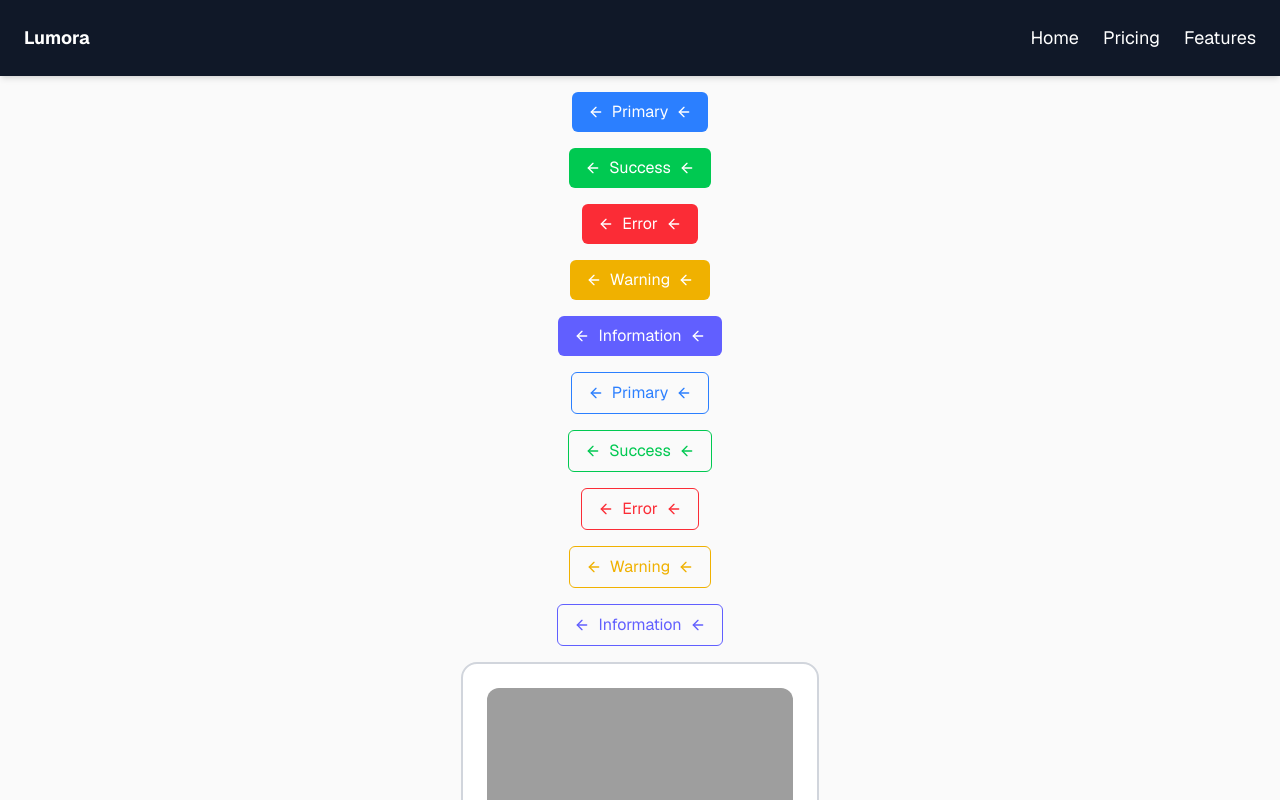
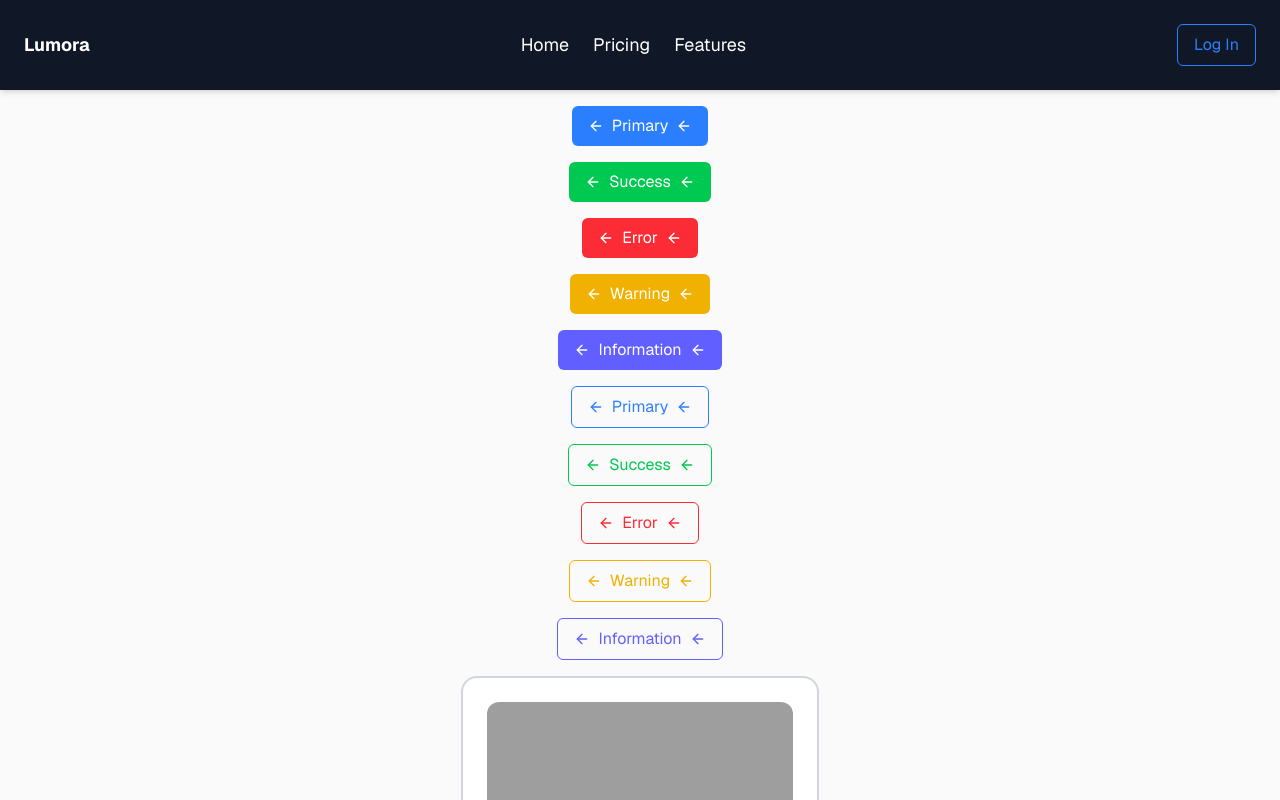
Before and after one commit to johncarlolipa/UI-ENGINEER-BOOTCAMP, a Next.js app in the folder ui-engineer-lessons/: page / in a window 1280 px wide. Shown: the top 800 px of the page. Built offline with nearby package versions, Linux system fonts and the light colour scheme; grey boxes are pictures that could not be loaded.

Commit message:
add login button

```diff
--- a/ui-engineer-lessons/app/lesson-one/Button.tsx
+++ b/ui-engineer-lessons/app/lesson-one/Button.tsx
@@ -13,12 +13,14 @@ type ButtonProps = {
   arrowRight?: ReactNode;
   size?: ButtonSize;
   variant?: ButtonVariants;
-  type?: ButtonType
+  type?: ButtonType;
+  onClick?: () => void;
+  className?: string;
 }
 
 
 export function Button({
-  text, size = 'medium', variant = "filled", type = "primary", arrowLeft, arrowRight
+  text, size = 'medium', variant = "filled", type = "primary", arrowLeft, arrowRight, onClick, className
 }: ButtonProps) {
   const baseClasses = 'rounded-md flex items-center gap-2 transition-colors duration-300';
 
@@ -49,7 +51,7 @@ export function Button({
 
 
   return (
-    <button className={clsx(baseClasses, sizeClasses[size], variantClasses[variant][type])} disabled = {type === 'disabled'}>
+    <button onClick={onClick} className={clsx(baseClasses, sizeClasses[size], variantClasses[variant][type], className)} disabled = {type === 'disabled'}>
       {arrowLeft && <span>{arrowLeft}</span>}
       <span>{text}</span>
       {arrowRight && <span>{arrowLeft}</span>}
--- a/ui-engineer-lessons/app/lesson-one/Navbar.tsx
+++ b/ui-engineer-lessons/app/lesson-one/Navbar.tsx
@@ -3,6 +3,8 @@
 import { Menu, X } from "lucide-react";
 import { useState } from "react";
 import clsx from "clsx";
+import { Button } from "./Button";
+import { useRouter } from "next/navigation";
 
 // define the variants
 type variantClasses = "dark" | "light";
@@ -16,15 +18,17 @@ type NavbarProps = {
     size?: sizeClasses;
     variant?: variantClasses;
     className?: string;
+    buttonLabel?: string;
 }
 
 //create component
 export function Navbar({
     // destructuring props
-    title, links = [], size = "medium", variant = "light", className
+    title, links = [], size = "medium", variant = "light", className, buttonLabel
 }: NavbarProps) {
 
     const [open, setOpen] = useState(false);
+    const router = useRouter();
 
     const baseClasses = "w-full flex items-center justify-between transition-all duration-300"
 
@@ -51,6 +55,11 @@ export function Navbar({
                 ))}
             </ul>
 
+            {buttonLabel && (
+                <Button text={buttonLabel} type="primary" variant="outline" size="medium" onClick={() => router.push("/")} className="hidden md:flex" />
+            )}
+
+
             <button onClick={() => setOpen(!open)} className="md:hidden" aria-label="Toggle Menu">{open ? <X size={24} /> : <Menu size={24} />}</button>
 
             {open && (
@@ -58,6 +67,12 @@ export function Navbar({
                     {links.map((link) => (
                         <li key={link} className="cursor-pointer hover:opacity-80 ">{link}</li>
                     ))}
+
+                    {buttonLabel && (
+                        <li>
+                            <Button text={buttonLabel} type="primary" variant="outline" size="medium" onClick={() => router.push("/")} className="w-full justify-center" />
+                        </li>
+                    )}
                 </ul>
             )}
 
--- a/ui-engineer-lessons/app/page.tsx
+++ b/ui-engineer-lessons/app/page.tsx
@@ -1,3 +1,5 @@
+"use client";
+
 import { Button } from "./lesson-one/Button";
 import { Card } from "./lesson-one/Card";
 import { ArrowLeft, ArrowRight } from "lucide-react";
@@ -7,7 +9,7 @@ export default function Home() {
   return (
     <div className="flex flex-col items-center justify-center min-h-screen gap-4 bg-zinc-50 font-sans dark:bg-white text-black">
 
-      <Navbar title="Lumora" links={["Home", "Pricing", "Features"]} variant="dark" size="large"/>
+      <Navbar title="Lumora" links={["Home", "Pricing", "Features"]} variant="dark" size="large" buttonLabel="Log In" />
 
       <Button text="Primary" type="primary" variant="filled" arrowLeft={<ArrowLeft size={16} />} arrowRight={<ArrowRight size={16} />} />
       <Button text='Success' type='success' variant="filled" arrowLeft={<ArrowLeft size={16} />} arrowRight={<ArrowRight size={16} />} />
```
